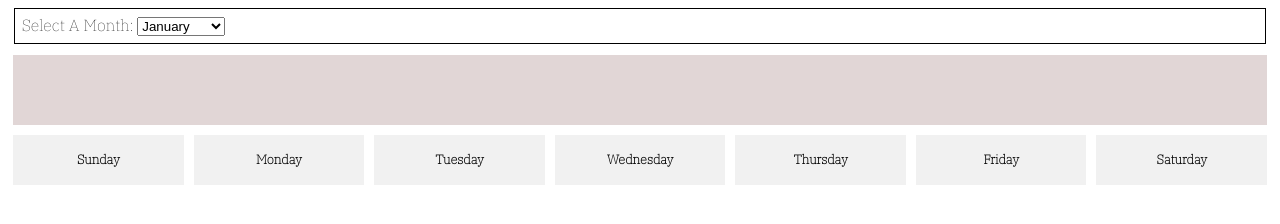
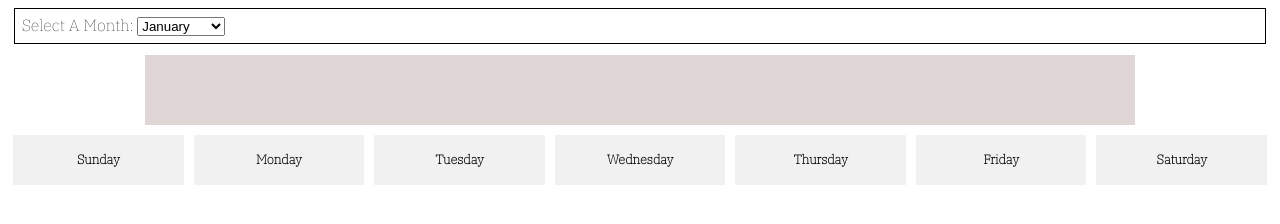
Before and after one commit to anirusso/plainjs-calendar, a plain HTML site: page index.html in a window 1280 px wide. Drawn offline with Linux system fonts and the light colour scheme.

Commit message:
Update style.css

```diff
--- a/style.css
+++ b/style.css
@@ -12,23 +12,27 @@ h1 {
   text-align: center;
   background: #e1d6d6;
   width: 100%;
-  max-width: 1256px;
   margin: 5px;
   padding: 15px;
   height: 40px;
   max-height: 40px;
+  max-width: 76%;
 }
 
 .flex-container {
   display: flex;
   flex-wrap: nowrap;
+  justify-content: center;
+  align-items: center;
 }
 
 .flex-container>div {
   background-color: #f1f1f1;
-  width: 175px;
+  justify-content: space-between;
+  width: 200px;
   margin: 5px;
   text-align: center;
+  position: relative;
   #line-height: 75px;
 }
 
@@ -40,7 +44,7 @@ h1 {
 
 #weeks>div>div {
   border-radius: 15%;
-  height: 150px;
+  height: 180px;
   padding: 5px 0;
 }
 
@@ -50,6 +54,7 @@ h1 {
 }
 
 .event {
+  #height: auto;
   height: 3em;
   padding: 2%;
   overflow: auto;
```
